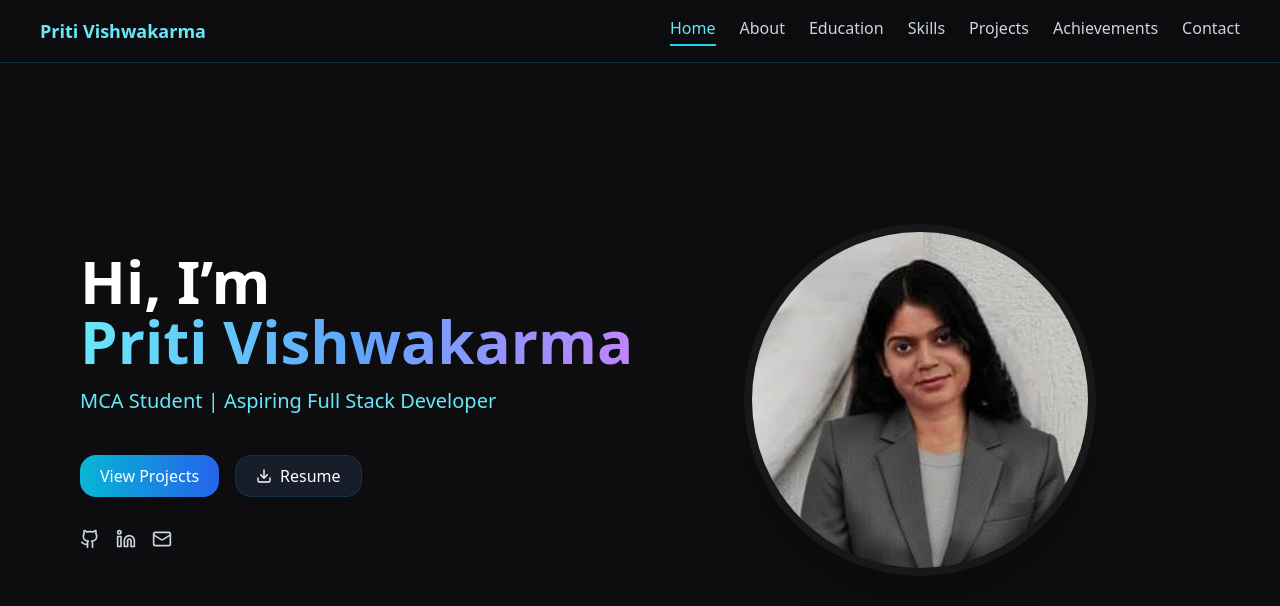
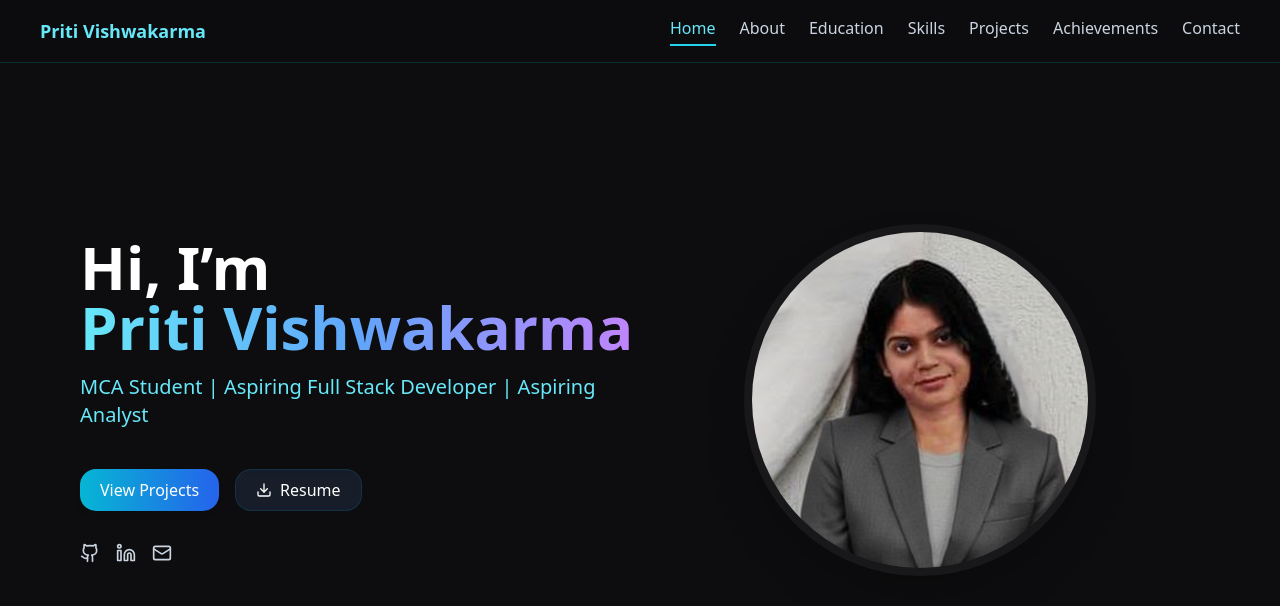
Before and after one commit to Priti0903/Portfolio, a React (Create React App) app in the folder my-portfolio/: page / in a window 1280 px wide. Shown: the top 606 px of the page. Built offline with nearby package versions, Linux system fonts and the light colour scheme.

Commit message:
Updated Portfolio.jsx

```diff
--- a/my-portfolio/src/component/Portfolio.jsx
+++ b/my-portfolio/src/component/Portfolio.jsx
@@ -7,7 +7,7 @@ import { Github, Linkedin, Mail, Download, Menu } from "lucide-react";
 
 const PROFILE = {
   name: "Priti Vishwakarma",
-  role: "MCA Student | Aspiring Full Stack Developer",
+  role: "MCA Student | Aspiring Full Stack Developer | Aspiring Analyst",
   email: "pritiv.8211@gmail.com",
   linkedin: "https://www.linkedin.com/in/priti-vishwakarma-4282a126b/",
   github: "https://github.com/Priti0903?tab=repositories",
@@ -317,7 +317,7 @@ function AboutSection() {
           </h2>
           <p className="text-sm sm:text-base md:text-lg text-slate-300 leading-relaxed">
             I am {PROFILE.name}, currently pursuing MCA at D.Y. Patil Institute of MCA &amp; Management,
-            Akurdi. I have a strong foundation in programming, algorithms and full-stack development.
+            Akurdi. I have a strong foundation in programming, algorithms and full-stack development and I am actively developing my skills in data analytics to contribute effectively to roles that require both development and analytical thinking.
           </p>
         </div>
         <div className="bg-slate-900/50 backdrop-blur-md border border-cyan-600/20 rounded-2xl p-6">
@@ -380,7 +380,8 @@ export function SkillsSection({ scrollContainerRef }) {
     { name: "HTML / CSS", level: 80 },
     { name: "JavaScript", level: 75 },
     { name: "Git & GitHub", level: 80 },
-    { name: "FireBase", level: 80 }
+    { name: "FireBase", level: 80 },
+    { name: "Linux / Unix", level: 75 }
   ];
 
   const soft = [
@@ -497,7 +498,6 @@ export function ProjectsSection() {
         "Gemini AI",
       ],
       link: "https://github.com/Priti0903/Tourify-The-Travel-Itinerary",
-      demo: "https://tourify-demo.vercel.app",
       image: "/images/travel.jpeg",
     },
     {
```
